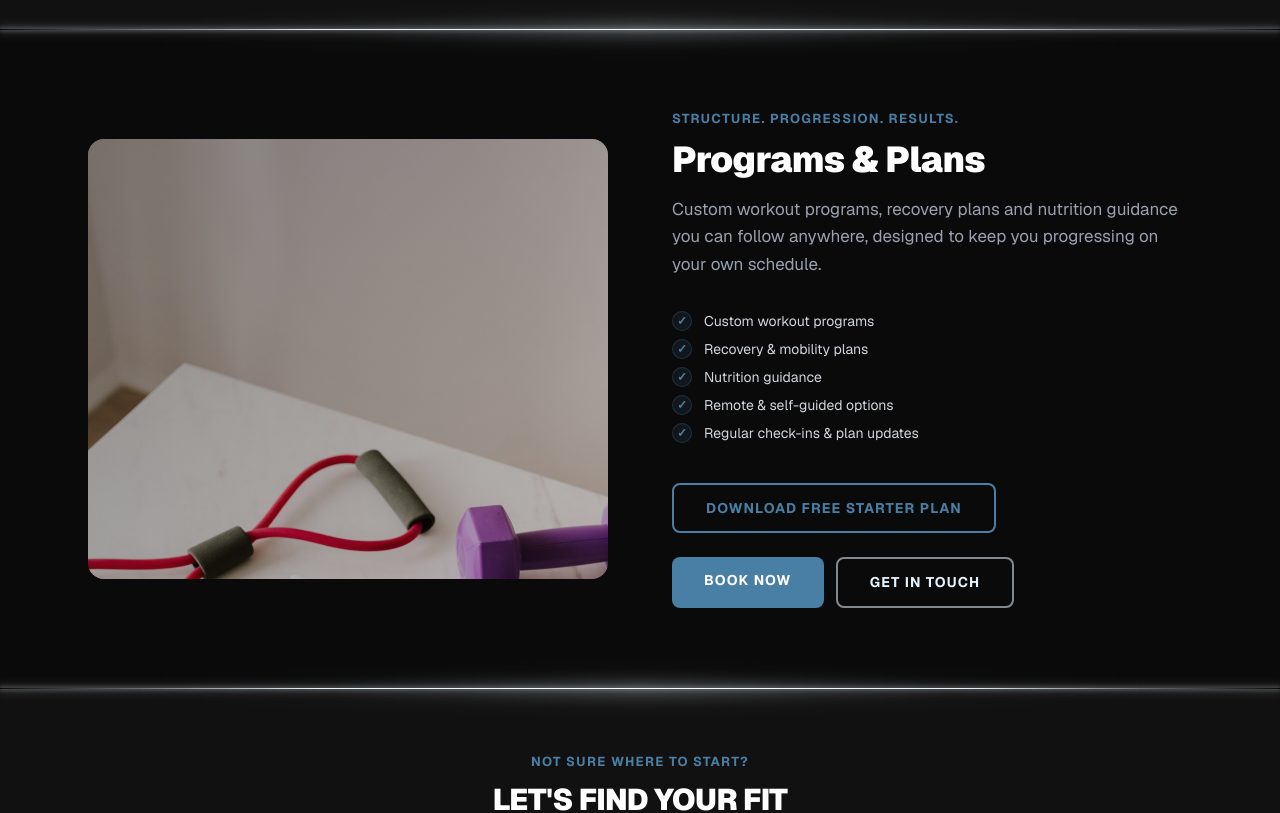
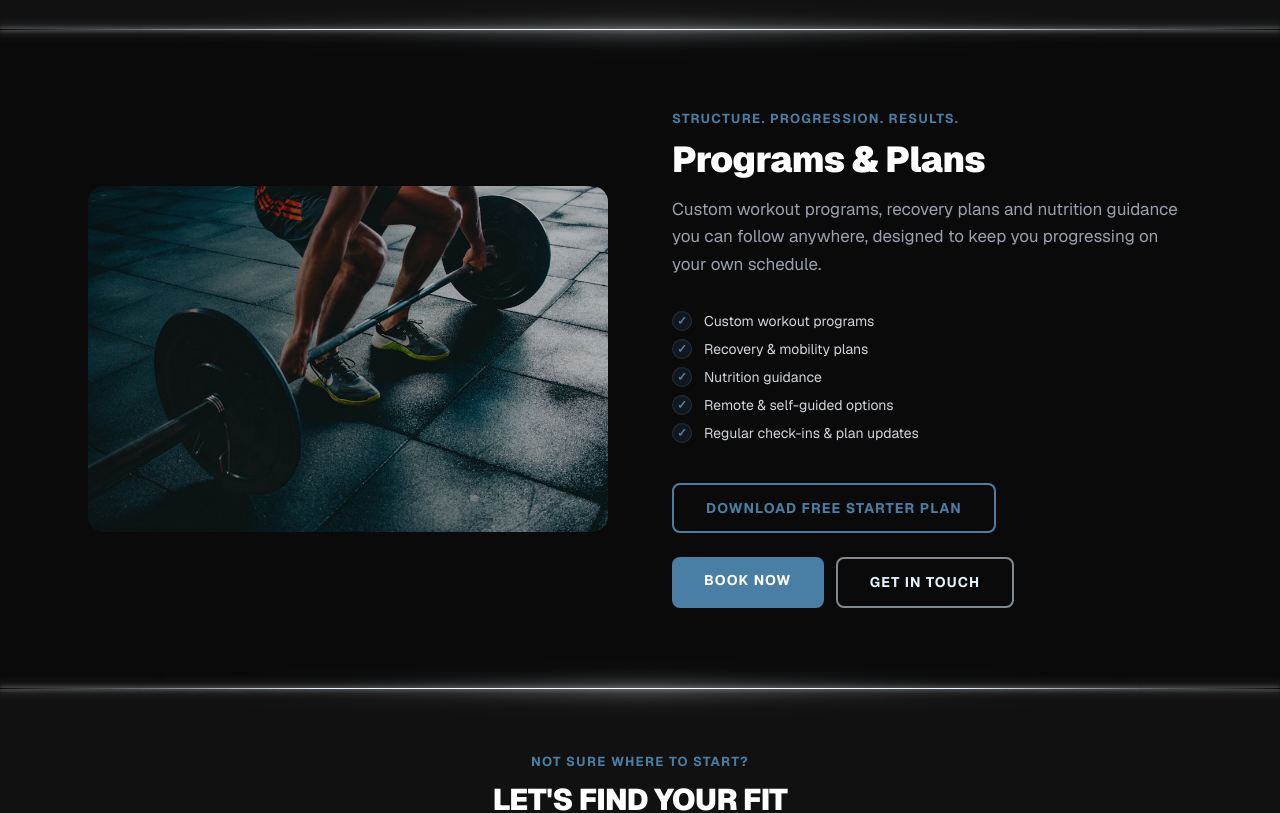
Before and after one commit to Antonie1234/activated-by-aj, a Next.js app: page /services in a window 1280 px wide. Shown: the part 3780-4593 px from the top of the page. Built offline with nearby package versions, Linux system fonts and the light colour scheme.

Commit message:
Replace programs image with better crop-friendly photo

```diff
--- a/src/app/page.tsx
+++ b/src/app/page.tsx
@@ -340,7 +340,8 @@ export default async function Home() {
                     <img
                       src={service.photo}
                       alt={service.title}
-                      className="w-full h-48 object-cover"
+                      className="w-full h-48"
+                      style={{ objectFit: 'cover', objectPosition: 'center center' }}
                       loading="lazy"
                     />
                   )}
--- a/src/app/services/page.tsx
+++ b/src/app/services/page.tsx
@@ -225,7 +225,6 @@ const services = [
     ],
     image: '/programs.jpg',
     imageAlt: 'Training plan and notebook',
-    objectPosition: 'top',
     accentColor: 'var(--brand-gold)',
   },
 ];
@@ -294,7 +293,7 @@ export default function Services() {
                     src={service.image}
                     alt={service.imageAlt}
                     className="w-full h-full"
-                    style={{ objectFit: 'cover', objectPosition: service.objectPosition || 'center' }}
+                    style={{ objectFit: 'cover', objectPosition: 'center center' }}
                     loading="lazy"
                     decoding="async"
                   />
```
Also changed, not shown: public/programs.jpg.
